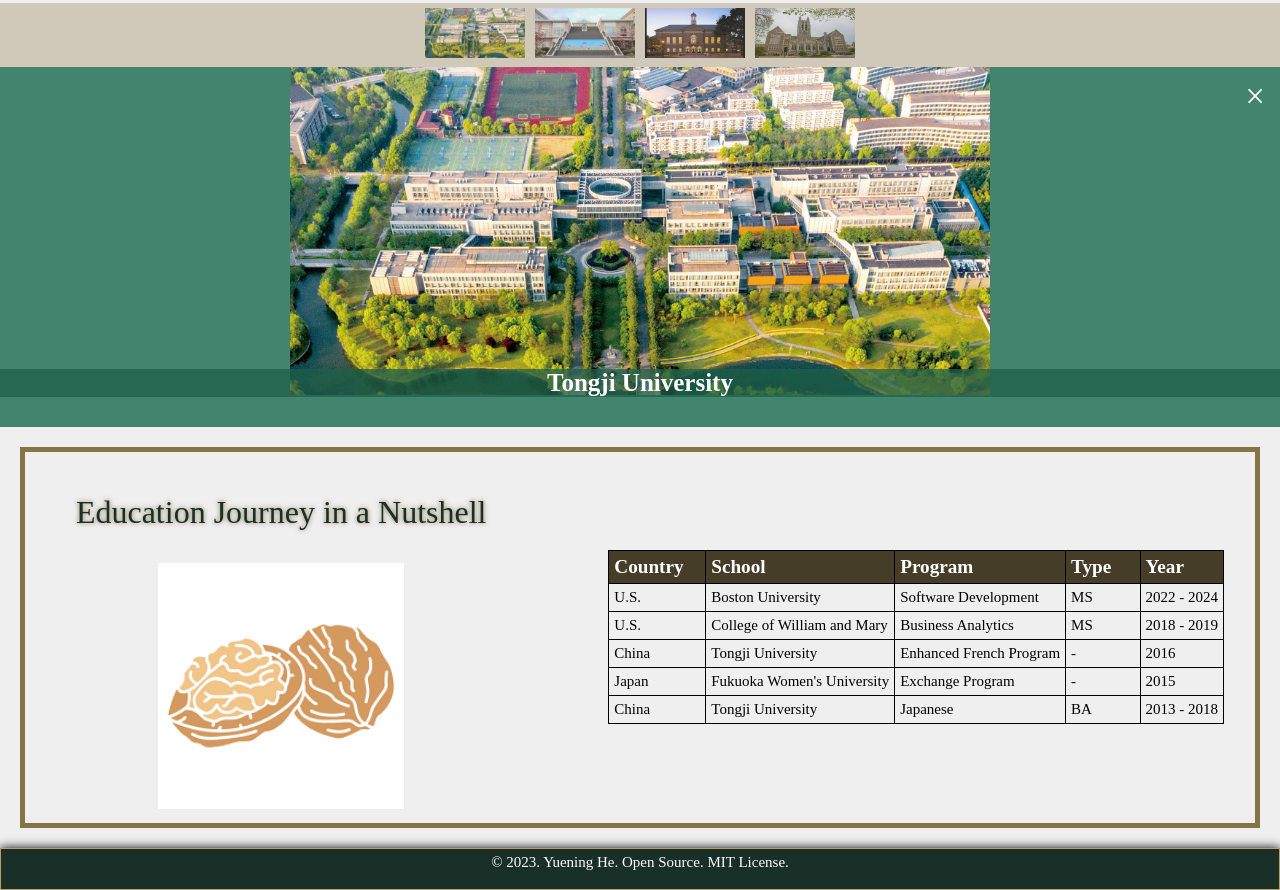
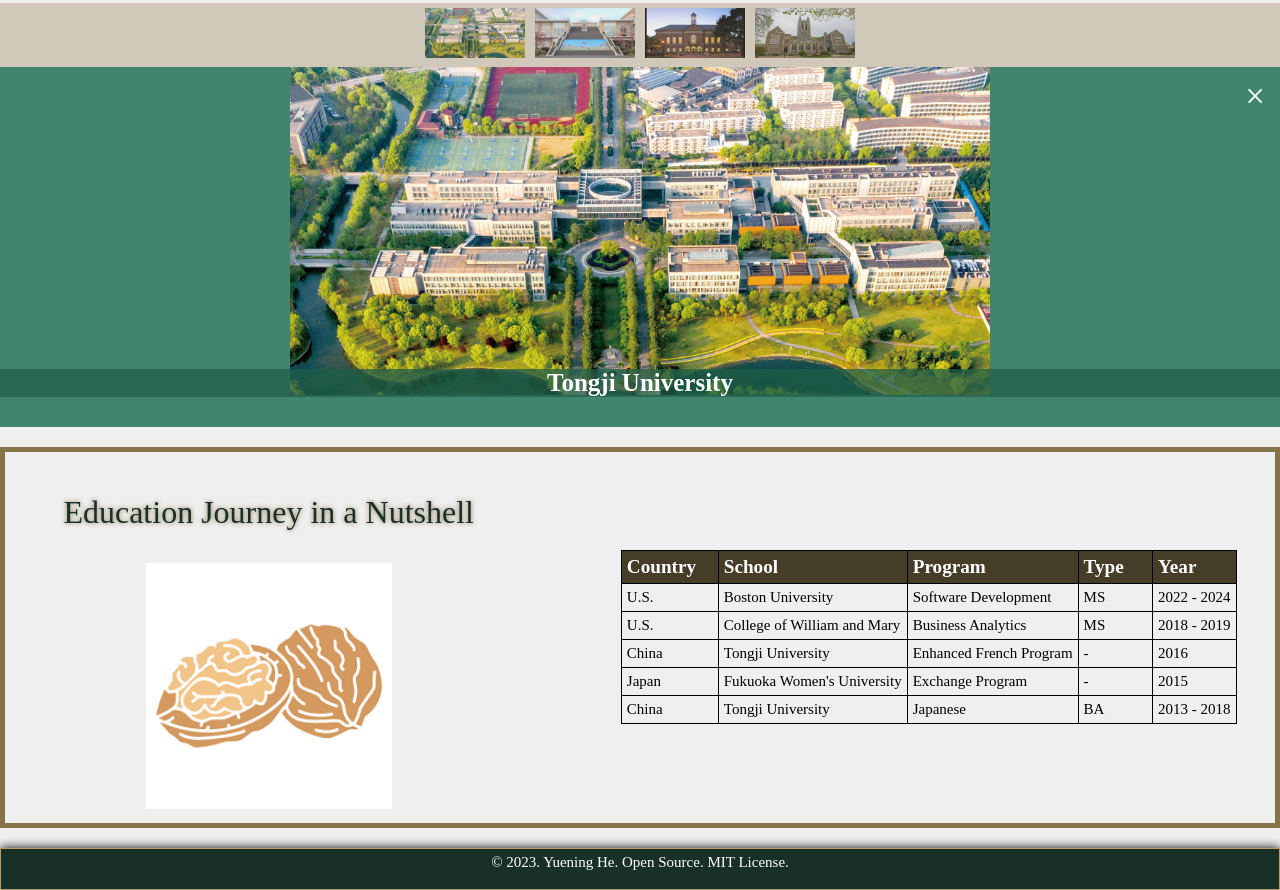
Before and after one commit to NingWM/CS601_Final_Project, a plain HTML site: page education.html in a window 1280 px wide. Shown: the part 359-1249 px from the top of the page. Drawn offline with nearby package versions, Linux system fonts and the light colour scheme.

Commit message:
formatting

```diff
--- a/css/main.css
+++ b/css/main.css
@@ -34,11 +34,12 @@ footer {
 
 #edu-tbl-sec {
     border: 5px solid #867449;
-    margin: 20px;
+    margin: 20px auto;
     display: flex;
     overflow-x: auto;
     justify-content: center;
     max-width: 2000px;
+    column-gap: 10px;
 }
 
 table {
```
